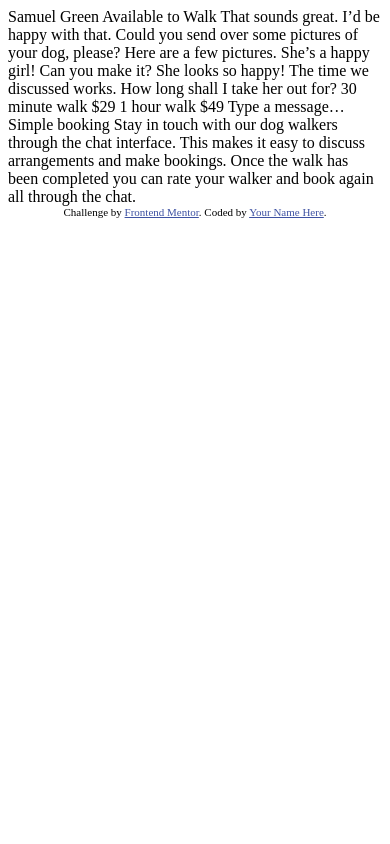
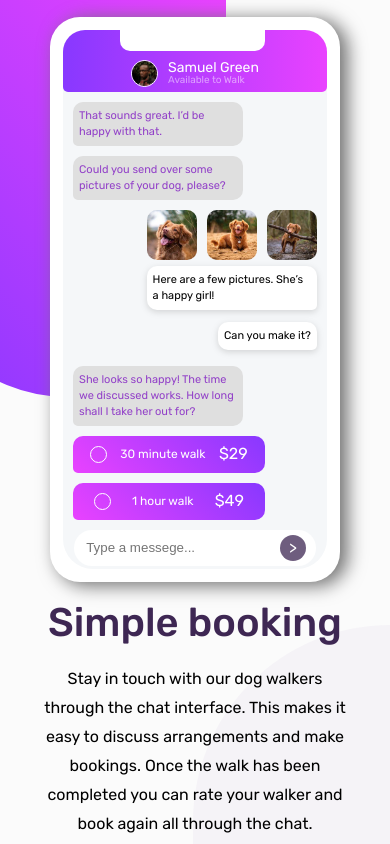
Before and after one commit to Tanzeb9277/Chat-app-CSS-illustration, a plain HTML site: page index.html in a window 390 px wide. Drawn offline with Linux system fonts and the light colour scheme.

Commit message:
added mobile design

```diff
--- a/index.html
+++ b/index.html
@@ -6,46 +6,96 @@
 
   <link rel="icon" type="image/png" sizes="32x32" href="./images/favicon-32x32.png">
 
+  <link rel="stylesheet" href="style.css">
+
   <title>Frontend Mentor | [Challenge Name Here]</title>
 
-  <!-- Feel free to remove these styles or customise in your own stylesheet 👍 -->
-  <style>
-    .attribution { font-size: 11px; text-align: center; }
-    .attribution a { color: hsl(228, 45%, 44%); }
-  </style>
+
 </head>
 <body>
+<div class="background-gradient-one"></div>
+<div class="background-gradient-two"></div>
+<div class="phone">
+  <div class="notch"></div>
+  <div class="screen">
+    <div class="chat">
+      <div class="chat-header">
+        <div class="back">
 
-  Samuel Green
-  Available to Walk
+        </div>
+        <div class="profile">
+          <div class="avatar">
+            <img src="images/avatar.jpg" alt="avatar">
+          </div>
+          <div class="info">
+            <h1>Samuel Green</h1>
+            <p>Available to Walk</p>
+          </div>
+        </div>
+      </div>
+      <div class="messeges">
+        <p>That sounds great. I’d be happy with that.</p>
+      </div>
+      <div class="messeges">
+        <p>Could you send over some pictures of your dog, please?</p>
+      </div>
+      <div class="client-msg">
+        <div class="img-msgs">
+          <img src="images/dog-image-1.jpg" alt="dog-image-1">
+          <img src="images/dog-image-2.jpg" alt="dog-image-2">
+          <img src="images/dog-image-3.jpg" alt="dog-image-3">
+        </div>
+        <div class="messeges">
+          <p>Here are a few pictures. She’s a happy girl!</p>
+        </div>
+        <div class="messeges">
+          <p>Can you make it?</p>
+        </div>
 
-  That sounds great. I’d be happy with that.
+      </div>
+      <div class="messeges">
+        <p>She looks so happy! The time we discussed works. How long shall I take her out for?</p>
+      </div>
+      <div class="booking-msg">
+        <div class="input">
 
-  Could you send over some pictures of your dog, please?
+        </div>
+        <div class="duration">
+          <p>
+            30 minute walk
+          </p>
+        </div>
+        <div class="price">
+          <h1>
+            $29
+          </h1>
+        </div>
+      </div>
+      <div class="booking-msg">
+        <div class="input">
 
-  Here are a few pictures. She’s a happy girl!
-
-  Can you make it?
-
-  She looks so happy! The time we discussed works. How long shall I take her out for?
-
-  30 minute walk
-  $29
-
-  1 hour walk
-  $49
-
-  Type a message…
-
-  Simple booking
-
-  Stay in touch with our dog walkers through the chat interface. This makes it easy to
-  discuss arrangements and make bookings. Once the walk has been completed you can rate
-  your walker and book again all through the chat.
-
-  <div class="attribution">
-    Challenge by <a href="https://www.frontendmentor.io?ref=challenge" target="_blank">Frontend Mentor</a>.
-    Coded by <a href="#">Your Name Here</a>.
+        </div>
+        <div class="duration">
+          <p>1 hour walk</p>
+        </div>
+        <div class="price">
+          <h1>
+            $49
+          </h1>
+        </div>
+      </div>
+      <div class="msg-input">
+        <input type="text" placeholder="Type a messege...">
+        <div class="send-btn">></div>
+      </div>
+    </div>
   </div>
+</div>
+<div class="about">
+  <h1>Simple booking</h1>
+  <p>Stay in touch with our dog walkers through the chat interface. This makes it easy to
+    discuss arrangements and make bookings. Once the walk has been completed you can rate
+    your walker and book again all through the chat.</p>
+</div>
 </body>
 </html>
--- /dev/null
+++ b/style.css
@@ -0,0 +1,324 @@
+@import url('https://fonts.googleapis.com/css2?family=Rubik:wght@400;500;700&display=swap');
+
+:root {
+    --pale-violet: #d89eff;
+    --moderate-violet: #9241c8;
+    --desaturated-dark-violet: #6e5d7e;
+    --grayish-blue: #c6cacd;
+    --very-dark-desaturated-violet: #3e2753;
+    --dark-grayish-violet: #a39daa;
+    --light-magenta: #e942ff;
+    --light-violet: #8838ff;
+    --light-grayish-violet: #f5f3f7;
+    --very-light-magenta: #e570ff;
+
+  }
+
+html, body, div, span, applet, object, iframe,
+h1, h2, h3, h4, h5, h6, p, blockquote, pre,
+a, abbr, acronym, address, big, cite, code,
+del, dfn, em, img, ins, kbd, q, s, samp,
+small, strike, strong, sub, sup, tt, var,
+b, u, i, center,
+dl, dt, dd, ol, ul, li,
+fieldset, form, label, legend,
+table, caption, tbody, tfoot, thead, tr, th, td,
+article, aside, canvas, details, embed,
+figure, figcaption, footer, header, hgroup,
+menu, nav, output, ruby, section, summary,
+time, mark, audio, video {
+	margin: 0;
+	padding: 0;
+	border: 0;
+	font-size: 100%;
+	font: inherit;
+	vertical-align: baseline;
+}
+/* HTML5 display-role reset for older browsers */
+article, aside, details, figcaption, figure,
+footer, header, hgroup, menu, nav, section {
+	display: block;
+}
+body {
+	line-height: 1;
+    font-family: 'Rubik', sans-serif;
+    background-color: #fbfbfb;
+}
+ol, ul {
+	list-style: none;
+}
+blockquote, q {
+	quotes: none;
+}
+blockquote:before, blockquote:after,
+q:before, q:after {
+	content: '';
+	content: none;
+}
+table {
+	border-collapse: collapse;
+	border-spacing: 0;
+}
+
+.background-gradient-one {
+    background-image: linear-gradient(45deg, #8838ff, #e942ff);
+    width: 504px;
+    height: 90vh;
+    border-radius: 0px 0px 1000px 1000px;
+    position: absolute;
+    top: 0;
+    left: -91px;
+    z-index: -1;
+}
+
+.background-gradient-two {
+    background: #f5f3f7;
+    width: 387px;
+    height: 90vh;
+    border-radius: 1000px 0 0 0;
+    position: absolute;
+    bottom: 0;
+    right: 0;
+    z-index: -2;
+}
+
+.phone {
+    position: absolute;
+    z-index: 1;
+    background: white;
+    width: 290px;
+    height: 565px;
+    top: 22vh;
+    left: 24vw;
+    box-shadow: 7px 3px 18px 1px #b9b9b9;
+    border-radius: 30px;
+}
+
+.notch {
+    position: absolute;
+    width: 50%;
+    height: 6%;
+    background: white;
+    border-radius: 0 0 10px 10px;
+    left: 70px;
+}
+
+.screen {
+    width: 91%;
+    height: 95.4%;
+    background: #f5f7f9;
+    margin: 4.5% auto;
+    border-radius: 30px;
+}
+
+.chat-header {
+    background-image: linear-gradient(90deg, #8838ff, #e942ff );
+    width: 100%;
+    height: 62px;
+    display: flex;
+    align-items: end;
+    justify-content: center;
+    border-radius: 22px 22px 5px 5px;
+}
+
+.profile {
+    display: flex;
+    align-items: center;
+    margin-bottom: 5px;
+}
+
+.avatar {
+    width: 25px;
+    height: 25px;
+    border-radius: 100px;
+    border: 1px solid white;
+    margin-right: 10px;
+}
+
+.avatar img {
+    width: 100%;
+    border-radius: 100px;
+}
+
+.info {
+    color: white;
+}
+
+.info h1 {
+    font-size: 14px;
+}
+
+.info p {
+    font-size: 10px;
+    opacity: .5;
+}
+
+.messeges {
+    font-size: 11px;
+    max-width: 60%;
+    background: #dfdfdf;
+    margin: 10px;
+    padding: 6px;
+    border-radius: 10px 10px 10px 5px;
+    line-height: 16px;
+    color: #9241c8;
+    width: fit-content;
+}
+
+
+.client-msg {
+    display: flex;
+    flex-direction: column;
+    align-items: flex-end;
+}
+
+.client-msg .messeges {
+    border-radius: 10px 10px 5px 10px;
+    background: white;
+    box-shadow: 0px 2px 6px #8080804a;
+    margin: 6px 10px;
+    color: black;
+}
+
+.img-msgs {
+    display: flex;
+    position: relative;
+}
+.img-msgs img {
+    width: 50px;
+    border-radius: 10px;
+    margin-right: 10px;
+}
+
+
+.booking-msg {
+    display: flex;
+    border-radius: 10px 10px 10px 5px;
+    background-image: linear-gradient(45deg, #e942ff, #8838ff);
+    padding: 10px;
+    width: 65%;
+    color: white;
+    margin: 10px;
+    justify-content: space-around;
+    align-items: center;
+}
+
+.input {
+    width: 15px;
+    height: 15px;
+    border: 1px solid white;
+    border-radius: 100px;
+}
+
+.duration {
+    font-size: 12px;
+}
+
+.msg-input {
+    background: white;
+    width: 84%;
+    margin: auto;
+    display: flex;
+    align-items: center;
+    justify-content: space-between;
+    padding: 5px 10px;
+    border-radius: 19px;
+}
+
+.msg-input input[type="text"] {
+    border: none;
+}
+
+.send-btn {
+    height: 16px;
+    width: 16px;
+    background-color: #6e5d7e;
+    display: flex;
+    align-items: center;
+    justify-content: center;
+    color: white;
+    padding: 5px;
+    border-radius: 32px;
+}
+
+.about {
+    position: absolute;
+    width: 442px;
+    top: 39vh;
+    left: 51vw;
+}
+
+.about h1 {
+    font-size: 40px;
+    margin: 21px 0;
+    font-weight: 500;
+    color: #3e2753;
+}
+
+.about p {
+    line-height: 29px;
+    color: gray;
+}
+
+@media  (max-width: 1238px) {
+    .phone {
+        position: absolute;
+        z-index: 1;
+        background: white;
+        width: 290px;
+        height: 565px;
+        top: 22vh;
+        left: 6vw;
+        box-shadow: 7px 3px 18px 1px #737373;
+        border-radius: 30px;
+    }
+}
+@media screen and (max-width: 904px) {
+    .phone {
+        position: absolute;
+        z-index: 1;
+        background: white;
+        width: 290px;
+        height: 565px;
+        top: 2vh;
+        left: calc(50vw - 145px);
+        box-shadow: 7px 3px 18px 1px #737373;
+        border-radius: 30px;
+    }
+
+    .about {
+        position: absolute;
+        width: 80vw;
+        top: 69vh;
+        left: calc(50vw - 40vw);
+        text-align: center;
+    }
+
+    .about p {
+        line-height: 29px;
+        color: black;
+    }
+
+    .background-gradient-one {
+        background-image: linear-gradient(45deg, #8838ff, #e942ff);
+        width: 317px;
+        height: 47vh;
+        border-radius: 0px 0px 1000px 1000px;
+        position: absolute;
+        top: 0;
+        left: -91px;
+        z-index: -1;
+    }
+
+
+    .background-gradient-two {
+        background: #f5f3f7;
+        width: 197px;
+        height: 26vh;
+        border-radius: 1000px 0 0 0;
+        position: fixed;
+        bottom: 0;
+        right: 0;
+        z-index: -2;
+    }
+}
```
